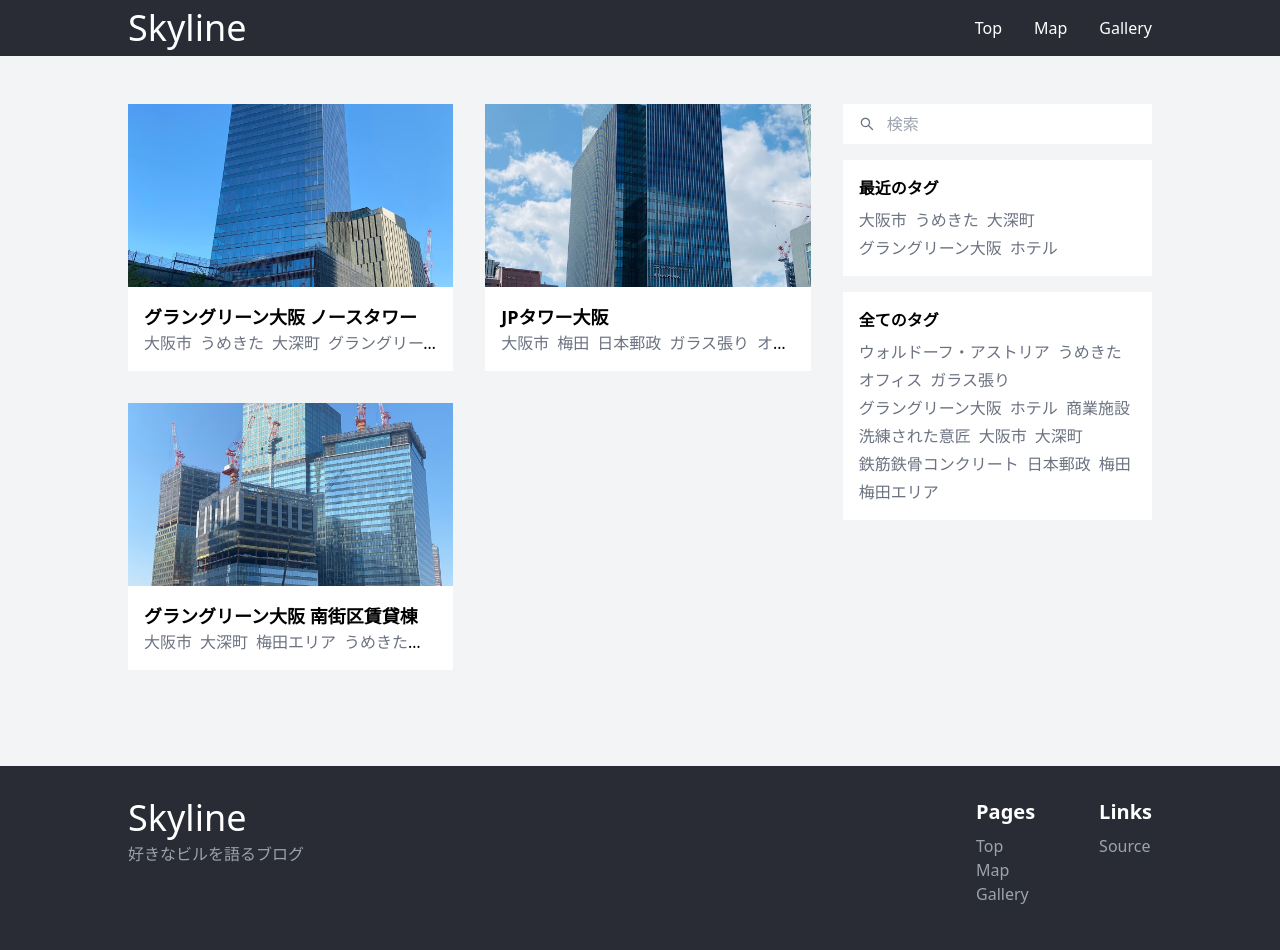
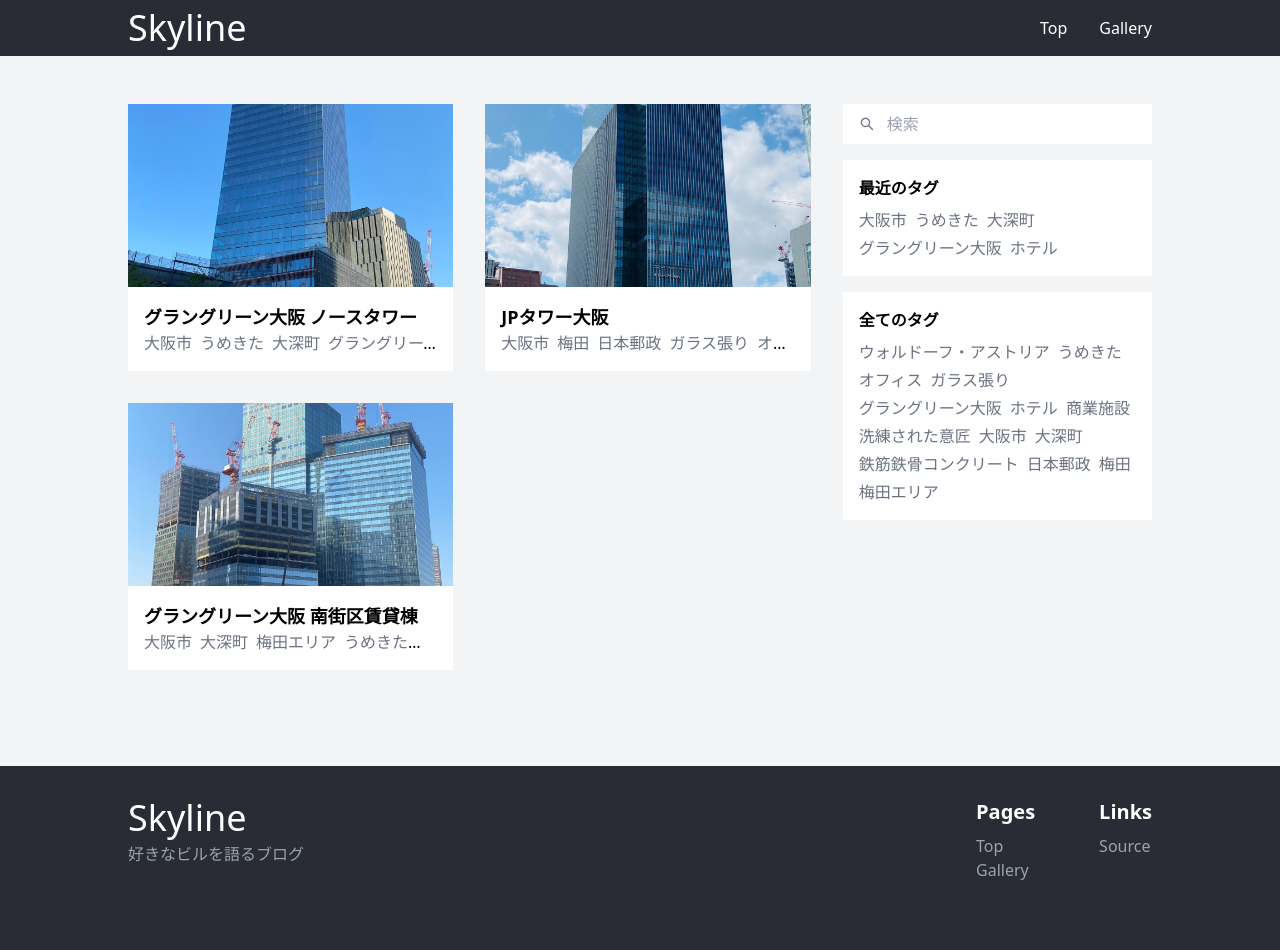
Before and after one commit to FNYukii/Skyline, a Next.js app: page / in a window 1280 px wide. Shown: the top 950 px of the page. Built offline with nearby package versions, Linux system fonts and the light colour scheme.

Commit message:
feat: Mapページを削除

```diff
--- a/src/app/map/page.tsx
+++ /dev/null
@@ -1,15 +0,0 @@
-import { Metadata } from 'next'
-
-export const metadata: Metadata = {
-  title: 'Map - Skyline'
-}
-
-export default function Page() {
-
-	return (
-
-		<div>
-			<p className='mt-8 text-gray-500'>Coming soon</p>
-		</div>
-	)
-}
--- a/src/components/sections/Footer.tsx
+++ b/src/components/sections/Footer.tsx
@@ -27,7 +27,6 @@ function Footer(props: Props) {
 								<p className="font-bold text-xl">Pages</p>
 								<div className="mt-2 flex flex-col">
 									<Link href="/" className="text-gray-400 hover:underline">Top</Link>
-									<Link href="/map" className="text-gray-400 hover:underline">Map</Link>
 									<Link href="/gallery" className="text-gray-400 hover:underline">Gallery</Link>
 								</div>
 							</div>
--- a/src/components/sections/Header.tsx
+++ b/src/components/sections/Header.tsx
@@ -19,7 +19,6 @@ function Header(props: Props) {
 					<div className="flex gap-8">
 
 						<Link href="/" className="hover:underline">Top</Link>
-						<Link href="/map" className="hover:underline">Map</Link>
 						<Link href="/gallery" className="hover:underline">Gallery</Link>
 					</div>
 				</div>
```
